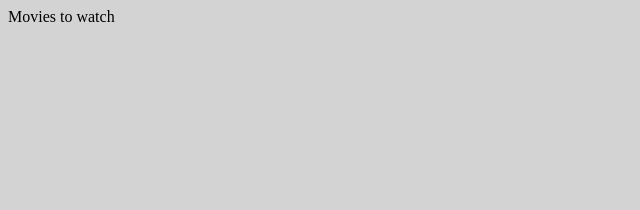
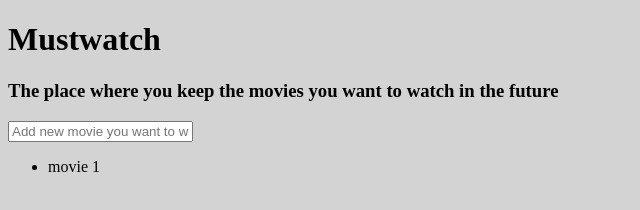
Before and after one commit to darco2018/mustwatch-REST-API-mongo-express-JSfrontend, a website: page views/index.html in a window 1280 px wide. Shown: the whole page, without its empty margins (0-640 px from the left). Drawn offline with Linux system fonts and the light colour scheme; files that its build step writes are made by us from their sources; files whose address does not match are found by name.

Commit message:
Add basic html

```diff
--- a/views/index.html
+++ b/views/index.html
@@ -11,7 +11,18 @@
 </head>
 
 <body>
-    Movies to watch
+    <header>
+        <h1>Mustwatch</h1>
+        <h3>The place where you keep the movies you want to watch in the future</h3>
+        </header>
+
+        <section>
+            <input type="text" id="movieInput" placeholder="Add new movie you want to watch"></input>
+        </section>
+
+        <ul id="movie-list" class="list">
+            <li>movie 1</li>
+        </ul>
 </body>
 
 </html>
```
